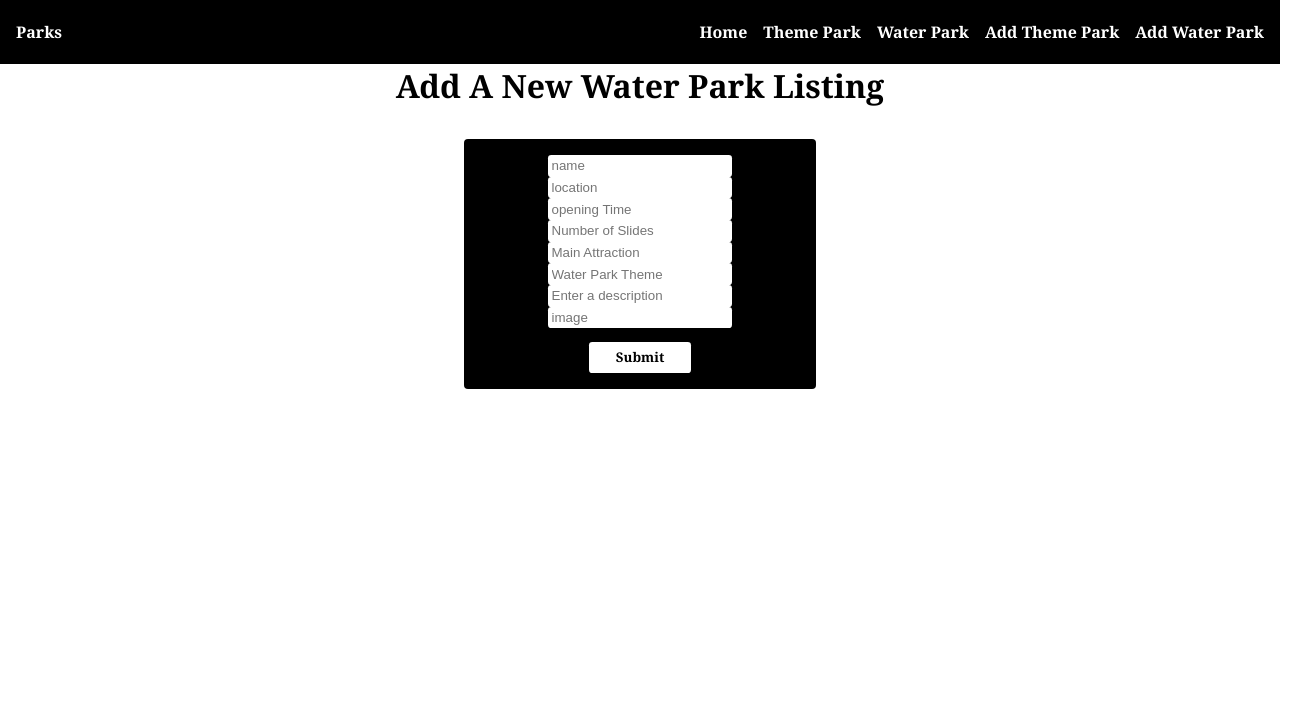
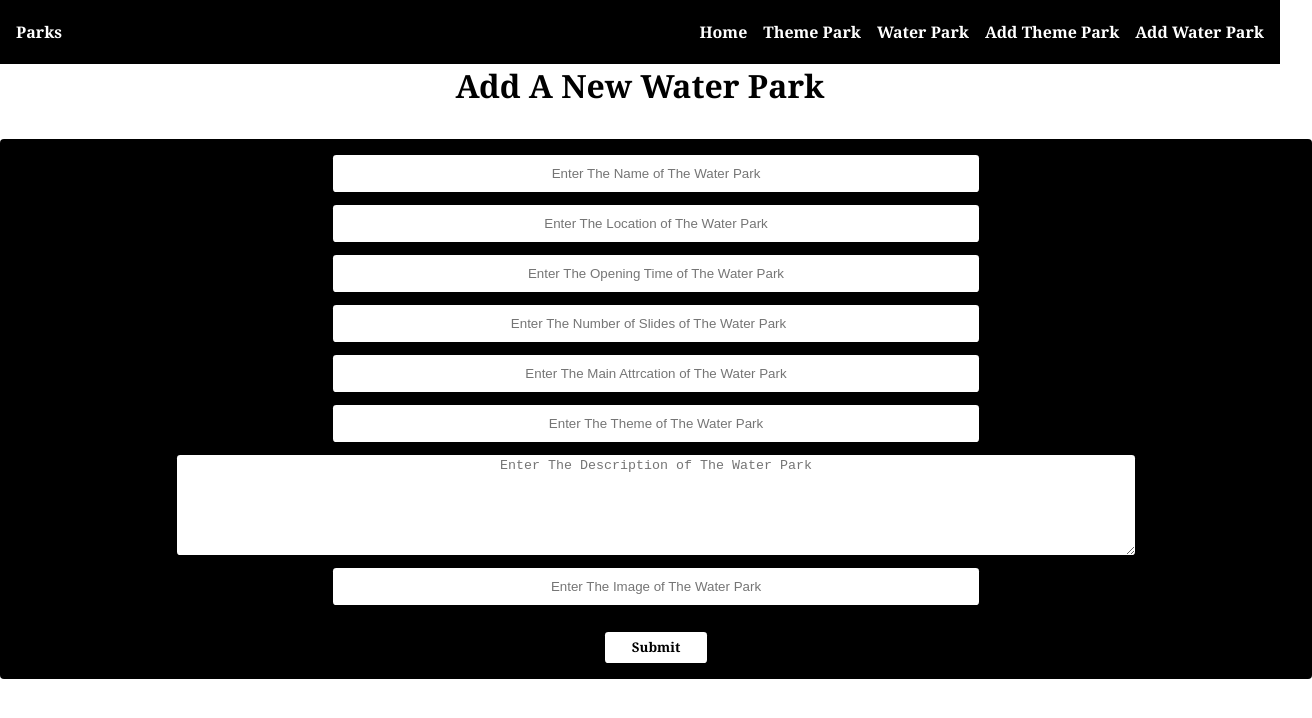
Before and after one commit to zynbahmed/themePark, a React (Vite) app: page /newWaterPark in a window 1280 px wide. Shown: the top 718 px of the page, 1312 px wide, since content can reach past the window. Built offline with nearby package versions, Linux system fonts and the light colour scheme; no server answers.

Commit message:
css changes

```diff
--- a/src/App.css
+++ b/src/App.css
@@ -161,8 +161,8 @@ form {
   flex-direction: column;
   justify-content: space-around;
   align-items: center;
-  width: 20em;
-  min-height: 10em;
+  width: 100%;
+  height: 100%;
   margin: 2em auto;
   border-radius: 0.25em;
 }
@@ -170,10 +170,23 @@ form {
 form input {
   display: block;
   padding: 0.25em;
+  margin-bottom: 1em;
+  width: 50%;
+  height: 30px;
+  text-align: center;
+}
+
+form textarea {
+  display: block;
+  padding: 0.25em;
+  margin-bottom: 1em;
+  height: 7em;
+  text-align: center;
 }
 
 button,
-input {
+input,
+textarea {
   outline: none;
   border: none;
   border-radius: 0.25em;
--- a/src/components/ThemePark.jsx
+++ b/src/components/ThemePark.jsx
@@ -19,14 +19,14 @@ const ThemePark = (props) => {
 
   return (
     <div>
-      <h1>Add A New Boat Listing</h1>
+      <h1>Add A New Theme Park</h1>
       <form onSubmit={handleSubmit}>
         <input
           type="text"
           value={newBoat.name}
           onChange={props.handleChange}
           name={'name'}
-          placeholder={'name'}
+          placeholder={'Enter The Name of The Water Park'}
         />
 
         <input
@@ -34,7 +34,7 @@ const ThemePark = (props) => {
           value={newBoat.location}
           onChange={props.handleChange}
           name={'location'}
-          placeholder={'location'}
+          placeholder={'Enter The Location of The Water Park'}
         />
 
         <input
@@ -42,14 +42,14 @@ const ThemePark = (props) => {
           value={newBoat.mainAttraction}
           onChange={props.handleChange}
           name={'mainAttraction'}
-          placeholder={'Main Attraction'}
+          placeholder={'Enter The Main Attraction of The Water Park'}
         />
-        <input
-          type="text"
+        <textarea
           value={newBoat.description}
           onChange={props.handleChange}
           name={'description'}
-          placeholder={'Enter a description'}
+          placeholder={'Enter The Description of The Water Park'}
+          cols="117"
         />
 
         <input
@@ -57,7 +57,7 @@ const ThemePark = (props) => {
           value={newBoat.image}
           onChange={props.handleChange}
           name={'image'}
-          placeholder={'image'}
+          placeholder={'Enter The Image of The Water Park'}
         />
         <Link to="/theme">
           <button onSubmit={props.addTheme} onClick={props.addTheme}>
--- a/src/components/WaterPark.jsx
+++ b/src/components/WaterPark.jsx
@@ -22,14 +22,14 @@ const WaterPark = (props) => {
 
   return (
     <div>
-      <h1>Add A New Water Park Listing</h1>
+      <h1>Add A New Water Park</h1>
       <form onSubmit={handleSubmit}>
         <input
           type="text"
           value={newWater.name}
           onChange={props.handleChangeWater}
           name={'name'}
-          placeholder={'name'}
+          placeholder={'Enter The Name of The Water Park'}
         />
 
         <input
@@ -37,7 +37,7 @@ const WaterPark = (props) => {
           value={newWater.location}
           onChange={props.handleChangeWater}
           name={'location'}
-          placeholder={'location'}
+          placeholder={'Enter The Location of The Water Park'}
         />
 
         <input
@@ -45,7 +45,7 @@ const WaterPark = (props) => {
           value={newWater.openingTime}
           onChange={props.handleChangeWater}
           name={'openingTime'}
-          placeholder={'opening Time'}
+          placeholder={'Enter The Opening Time of The Water Park'}
         />
 
         <input
@@ -53,7 +53,7 @@ const WaterPark = (props) => {
           value={newWater.noOfSlides}
           onChange={props.handleChangeWater}
           name={'noOfSlides'}
-          placeholder={'Number of Slides'}
+          placeholder={'Enter The Number of Slides of The Water Park'}
         />
 
         <input
@@ -61,21 +61,22 @@ const WaterPark = (props) => {
           value={newWater.mainAttraction}
           onChange={props.handleChangeWater}
           name={'mainAttraction'}
-          placeholder={'Main Attraction'}
+          placeholder={'Enter The Main Attrcation of The Water Park'}
         />
         <input
           type="text"
           value={newWater.parkTheme}
           onChange={props.handleChangeWater}
           name={'parkTheme'}
-          placeholder={'Water Park Theme'}
+          placeholder={'Enter The Theme of The Water Park'}
         />
-        <input
+        <textarea
           type="text"
           value={newWater.description}
           onChange={props.handleChangeWater}
           name={'description'}
-          placeholder={'Enter a description'}
+          placeholder={'Enter The Description of The Water Park'}
+          cols="117"
         />
 
         <input
@@ -83,7 +84,7 @@ const WaterPark = (props) => {
           value={newWater.image}
           onChange={props.handleChangeWater}
           name={'image'}
-          placeholder={'image'}
+          placeholder={'Enter The Image of The Water Park'}
         />
         <Link to="/water">
           <button onSubmit={props.addWater} onClick={props.addWater}>
```
Also changed, not shown: 1 other file (tests, documents, lock files or other folders).
